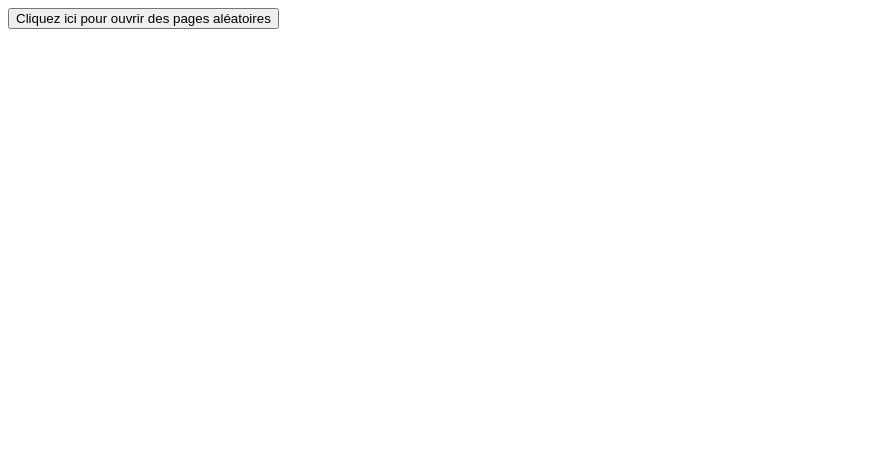
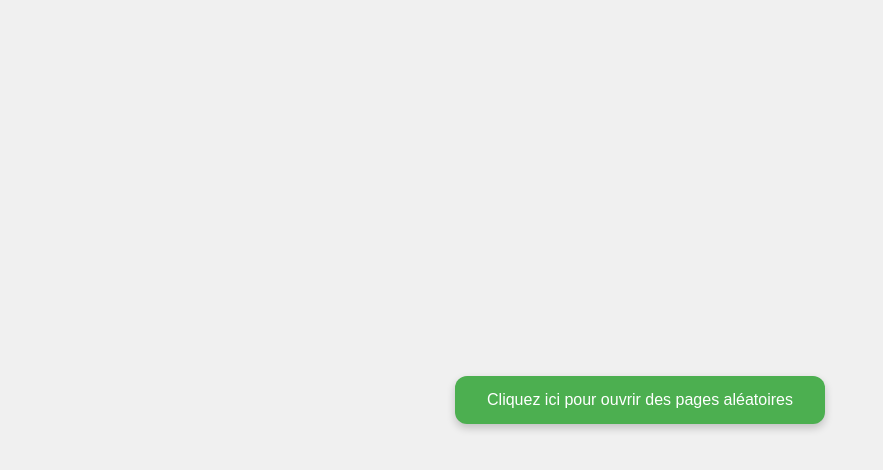
Before and after one commit to Lenny54000/redirection, a plain HTML site: page index.html in a window 1280 px wide. Shown: the whole page, without its empty margins (0-883 px from the left). Drawn offline with Linux system fonts and the light colour scheme.

Commit message:
Update index.html

```diff
--- a/index.html
+++ b/index.html
@@ -4,6 +4,39 @@
     <meta charset="UTF-8">
     <meta name="viewport" content="width=device-width, initial-scale=1.0">
     <title>Redirection aléatoire</title>
+    <style>
+        body {
+            display: flex;
+            justify-content: center;
+            align-items: center;
+            height: 100vh;
+            margin: 0;
+            font-family: Arial, sans-serif;
+            background-color: #f0f0f0;
+        }
+
+        button {
+            background-color: #4CAF50;
+            border: none;
+            color: white;
+            padding: 15px 32px;
+            text-align: center;
+            text-decoration: none;
+            display: inline-block;
+            font-size: 16px;
+            margin: 4px 2px;
+            transition-duration: 0.4s;
+            cursor: pointer;
+            border-radius: 12px;
+            box-shadow: 0 4px 8px 0 rgba(0,0,0,0.2);
+        }
+
+        button:hover {
+            background-color: white;
+            color: black;
+            border: 2px solid #4CAF50;
+        }
+    </style>
     <script>
         let urls = [];
 
```
